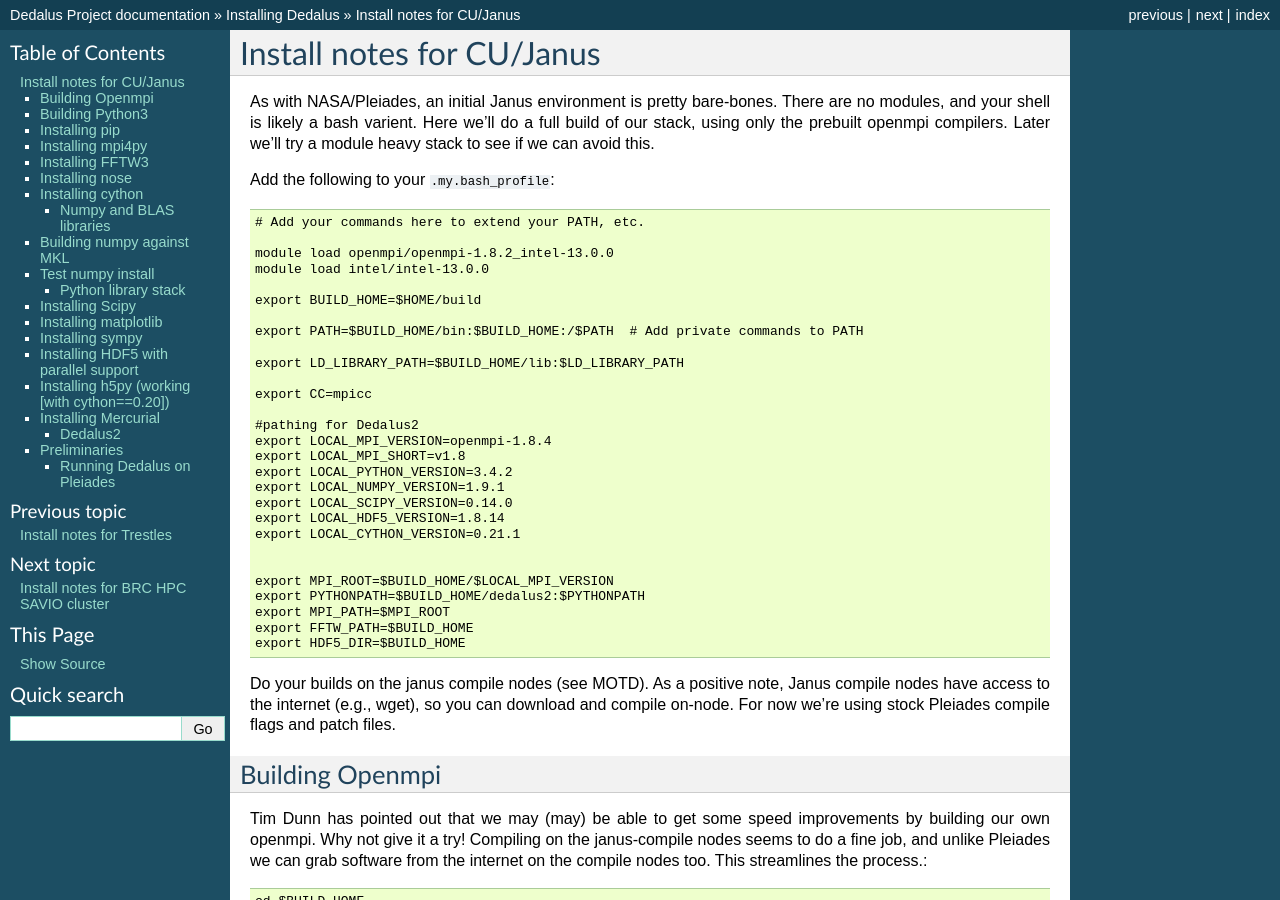
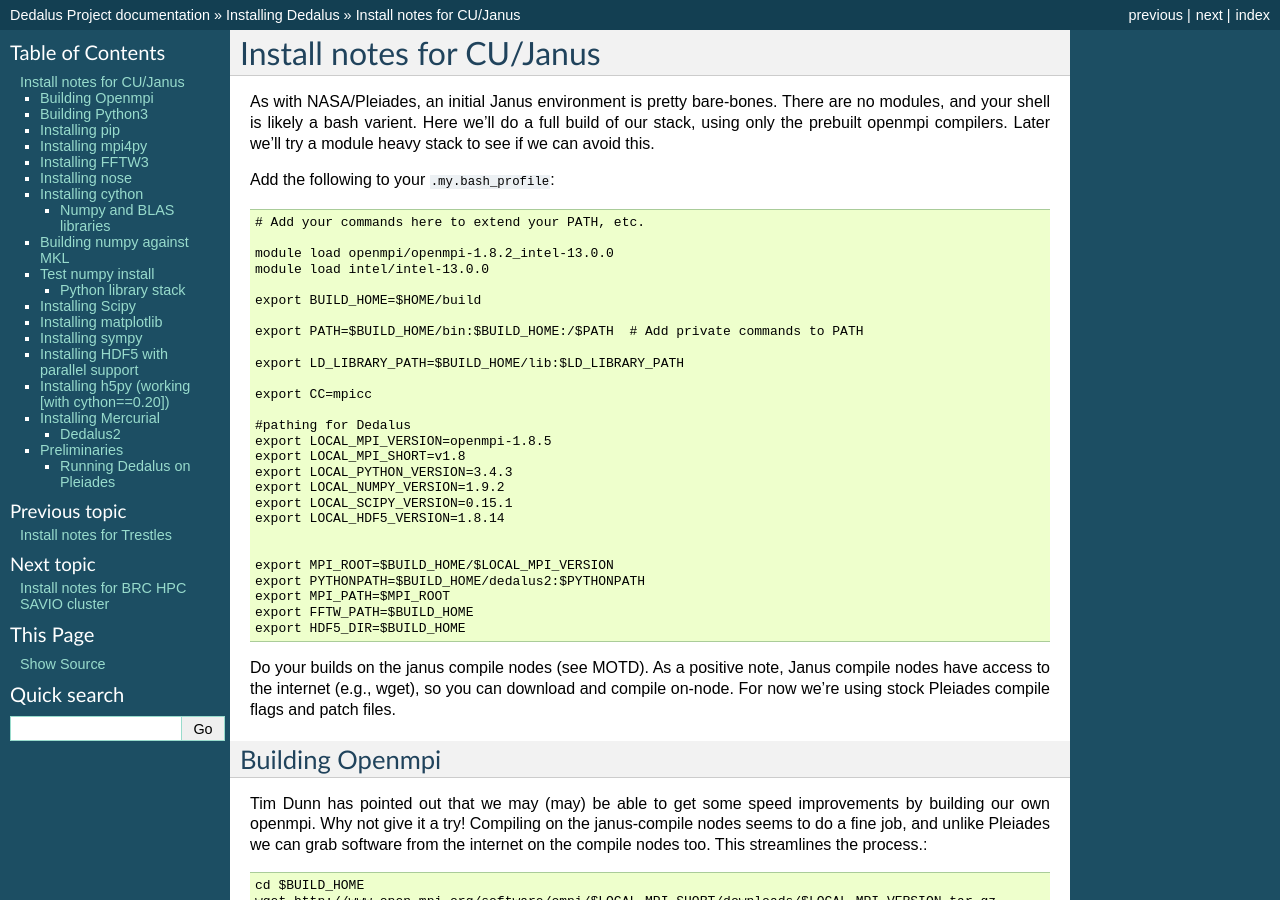
Before and after one commit to enlighter/dedalus, a Sphinx documentation site: the page built from docs/machines/janus/janus.rst, in a window 1280 px wide and 900 px high. Built offline with Sphinx 7.4.7, drawn with Linux system fonts in a browser that asks for light colours; formulas are drawn with MathJax 3; some of the changed text lies outside the part shown.

Commit message:
Updating Janus build instructions; up to Numpy.  Note: patch file is missing from rtd site.

```diff
--- a/docs/machines/janus/janus.rst
+++ b/docs/machines/janus/janus.rst
@@ -22,14 +22,13 @@
 
   export CC=mpicc
 
-  #pathing for Dedalus2
-  export LOCAL_MPI_VERSION=openmpi-1.8.4
+  #pathing for Dedalus
+  export LOCAL_MPI_VERSION=openmpi-1.8.5
   export LOCAL_MPI_SHORT=v1.8
-  export LOCAL_PYTHON_VERSION=3.4.2
-  export LOCAL_NUMPY_VERSION=1.9.1
-  export LOCAL_SCIPY_VERSION=0.14.0
+  export LOCAL_PYTHON_VERSION=3.4.3
+  export LOCAL_NUMPY_VERSION=1.9.2
+  export LOCAL_SCIPY_VERSION=0.15.1
   export LOCAL_HDF5_VERSION=1.8.14
-  export LOCAL_CYTHON_VERSION=0.21.1
 
 
   export MPI_ROOT=$BUILD_HOME/$LOCAL_MPI_VERSION
@@ -151,10 +150,9 @@
 
 This should just be pip installed::
 
-     pip3 install cython==0.20
+     pip3 install cython
 
-Only version 0.20 is working reliably on Janus (especially with
-h5py).  Higher versions are hitting the unicode errors.
+Cython is now working (intel 15.0/openmpi-1.8.5).
 
 Numpy and BLAS libraries
 ======================================
@@ -200,8 +198,8 @@
 With the modules loaded above, this looks like::
 
      [mkl]
-     library_dirs = /curc/tools/x_86_64/rh6/intel/13.0.0/composer_xe_2013.0.079/mkl/lib/intel64
-     include_dirs = /curc/tools/x_86_64/rh6/intel/13.0.0/composer_xe_2013.0.079/mkl/include
+     library_dirs = /curc/tools/x_86_64/rh6/intel/15.0.1/composer_xe_2015.1.133/mkl/lib/intel64
+     include_dirs = /curc/tools/x_86_64/rh6/intel/15.0.1/composer_xe_2015.1.133/mkl/include
      mkl_libs = mkl_rt
      lapack_libs =
 
```
Also changed, not shown: other parts of docs/machines/janus/janus.rst (+1 -1 lines).
